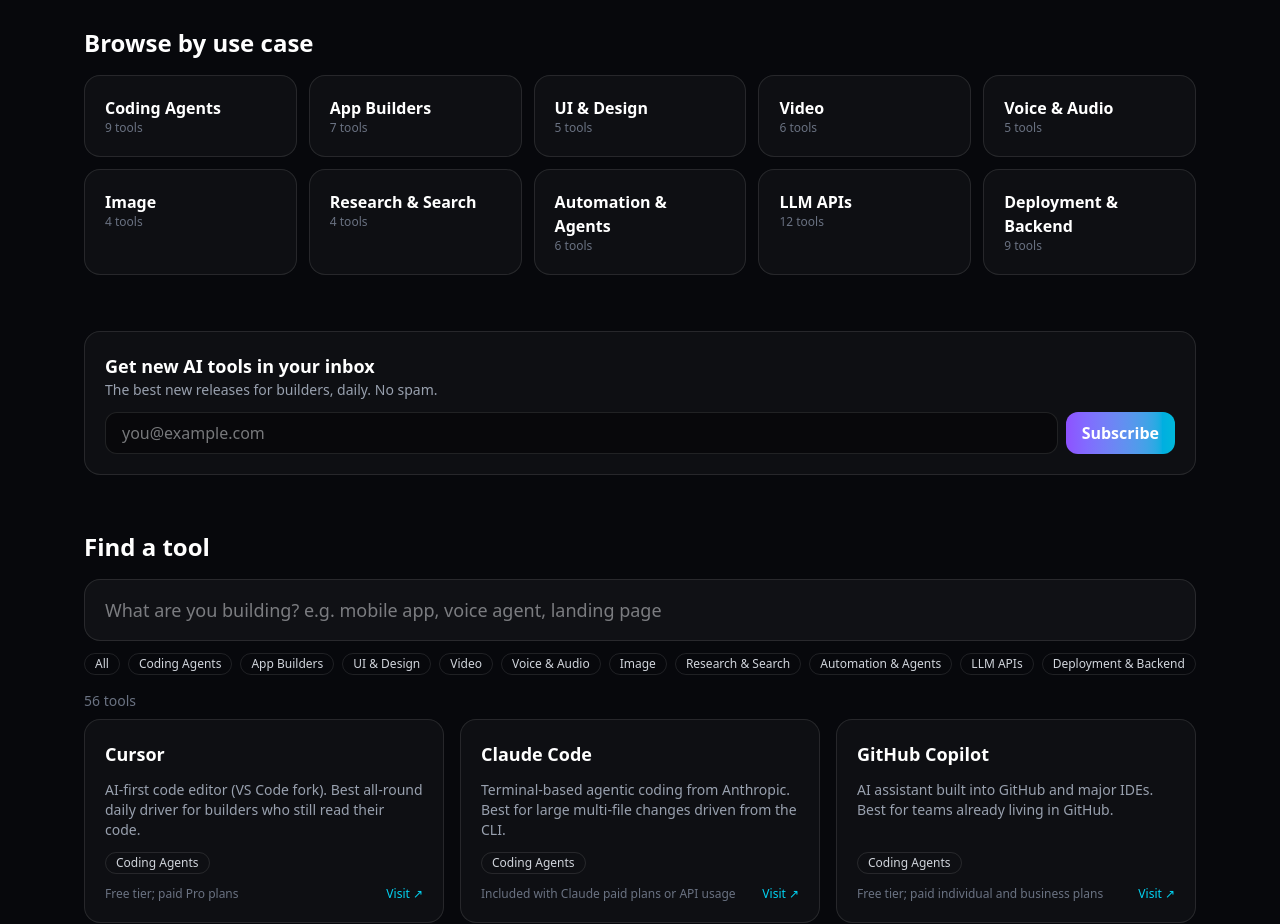
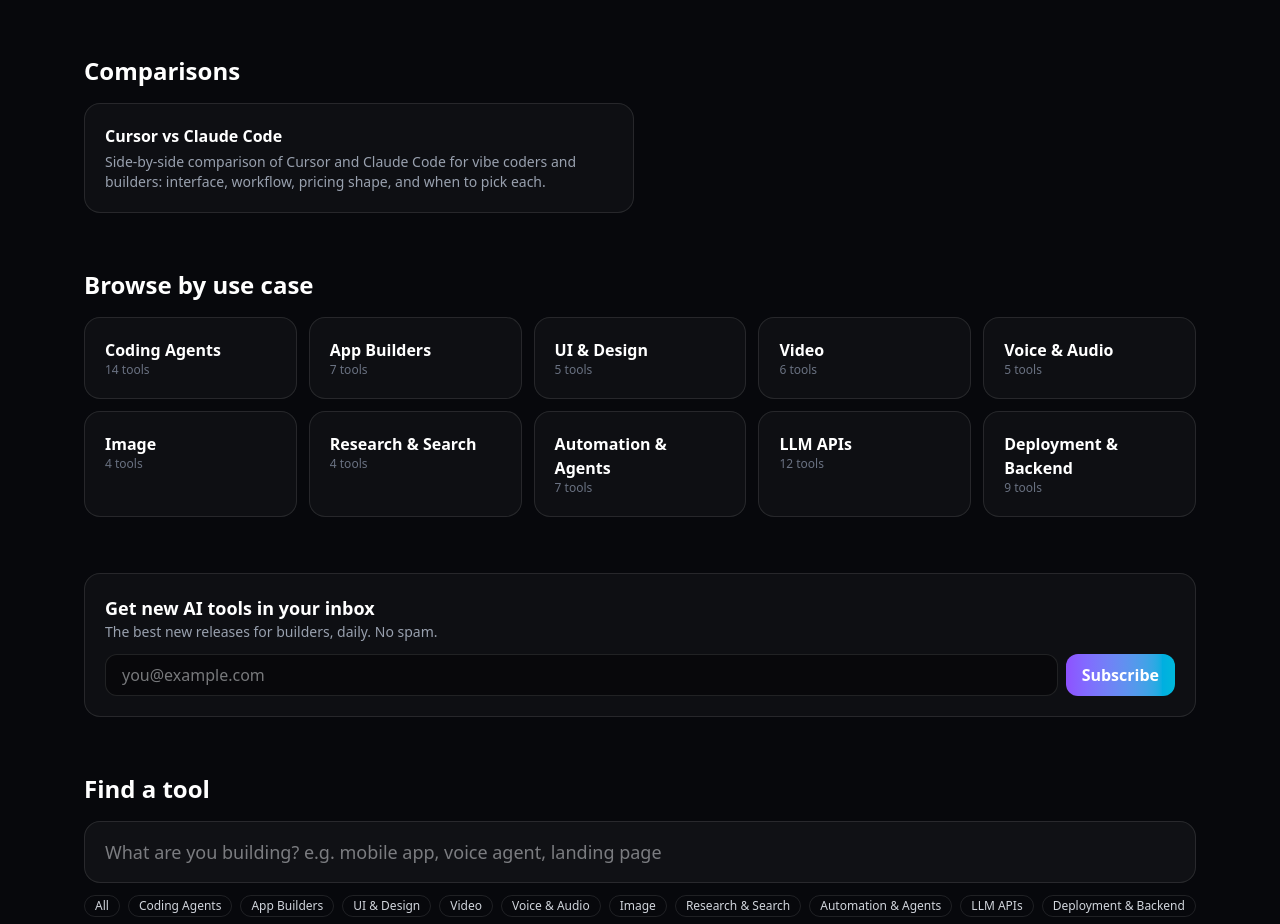
Before and after one commit to smeyerd-pixel/buildstack, a Next.js app: page / in a window 1280 px wide. Shown: the part 795-1719 px from the top of the page. Built offline with nearby package versions, Linux system fonts and the light colour scheme; no server answers.

Commit message:
feat: add 5 AI builder tools and Cursor vs Claude Code comparison
Daily ops 2026-10-16: list Kerno, Tiden, CodeCrab, Moyai, and Rill Browser
with verified URLs; add SEO comparison page with sitemap and internal links.

```diff
--- /dev/null
+++ b/app/compare/[slug]/page.tsx
@@ -0,0 +1,96 @@
+import { notFound } from "next/navigation";
+import Link from "next/link";
+import type { Metadata } from "next";
+import ToolCard from "@/components/ToolCard";
+import { comparisons, getComparison } from "@/data/comparisons";
+import { getTool } from "@/lib/data";
+import { SITE } from "@/lib/config";
+
+export const generateStaticParams = () => comparisons.map((c) => ({ slug: c.slug }));
+export const dynamicParams = false;
+
+export async function generateMetadata({ params }: { params: Promise<{ slug: string }> }): Promise<Metadata> {
+  const c = getComparison((await params).slug);
+  if (!c) return {};
+  return {
+    title: c.title,
+    description: c.description,
+    alternates: { canonical: `/compare/${c.slug}` },
+    openGraph: { title: c.title, description: c.description },
+  };
+}
+
+export default async function Page({ params }: { params: Promise<{ slug: string }> }) {
+  const c = getComparison((await params).slug);
+  if (!c) notFound();
+  const a = getTool(c.toolA);
+  const b = getTool(c.toolB);
+  if (!a || !b) notFound();
+
+  const ld = {
+    "@context": "https://schema.org",
+    "@type": "Article",
+    headline: c.title,
+    description: c.description,
+    url: `${SITE.url}/compare/${c.slug}`,
+    dateModified: "2026-10-16",
+  };
+
+  return (
+    <div className="space-y-8 pt-6">
+      <script type="application/ld+json" dangerouslySetInnerHTML={{ __html: JSON.stringify(ld) }} />
+      <div>
+        <p className="text-sm text-violet-300">Comparison</p>
+        <h1 className="mt-1 text-4xl font-bold text-white">{c.title}</h1>
+        <p className="mt-3 max-w-3xl text-gray-400">{c.summary}</p>
+      </div>
+
+      <div className="grid gap-4 sm:grid-cols-2">
+        <ToolCard tool={a} />
+        <ToolCard tool={b} />
+      </div>
+
+      <section className="overflow-hidden rounded-xl border border-white/10">
+        <table className="w-full text-left text-sm">
+          <thead className="bg-white/5 text-gray-400">
+            <tr>
+              <th className="px-4 py-3 font-medium">Factor</th>
+              <th className="px-4 py-3 font-medium">{a.name}</th>
+              <th className="px-4 py-3 font-medium">{b.name}</th>
+            </tr>
+          </thead>
+          <tbody>
+            {c.points.map((p) => (
+              <tr key={p.label} className="border-t border-white/10 align-top">
+                <td className="px-4 py-3 font-medium text-white">{p.label}</td>
+                <td className="px-4 py-3 text-gray-300">{p.a}</td>
+                <td className="px-4 py-3 text-gray-300">{p.b}</td>
+              </tr>
+            ))}
+          </tbody>
+        </table>
+      </section>
+
+      <section className="grid gap-4 sm:grid-cols-2">
+        <div className="card p-6">
+          <h2 className="text-lg font-semibold text-white">Pick {a.name} if…</h2>
+          <p className="mt-2 text-sm text-gray-400">{c.pickA}</p>
+          <Link href={`/tools/${a.slug}`} className="mt-4 inline-block text-sm text-cyan-400 hover:underline">
+            {a.name} details →
+          </Link>
+        </div>
+        <div className="card p-6">
+          <h2 className="text-lg font-semibold text-white">Pick {b.name} if…</h2>
+          <p className="mt-2 text-sm text-gray-400">{c.pickB}</p>
+          <Link href={`/tools/${b.slug}`} className="mt-4 inline-block text-sm text-cyan-400 hover:underline">
+            {b.name} details →
+          </Link>
+        </div>
+      </section>
+
+      <p className="text-xs text-gray-600">
+        Updated 2026-10-16 on {SITE.name}. Pricing and features change; check each official site before you buy.
+      </p>
+    </div>
+  );
+}
--- a/app/llms.txt/route.ts
+++ b/app/llms.txt/route.ts
@@ -1,9 +1,11 @@
 import { tools, categories, toolsIn } from "@/lib/data";
+import { comparisons } from "@/data/comparisons";
 import { SITE } from "@/lib/config";
 export const dynamic = "force-static";
 export function GET() {
   const body = [`# ${SITE.name}`, "", `> ${SITE.tagline}. ${tools.length} curated AI tools organized by use case, with pricing notes and a short verdict on what each is best for.`, "",
     ...categories.flatMap((c) => [`## ${c.name}`, c.description, ...toolsIn(c.slug).map((t) => `- [${t.name}](${SITE.url}/tools/${t.slug}): ${t.verdict} Pricing: ${t.pricing}. Official site: ${t.url}`), ""]),
+    "## Comparisons", ...comparisons.map((c) => `- [${c.title}](${SITE.url}/compare/${c.slug}): ${c.description}`), "",
     "## Other", `- [Sponsor / featured listings](${SITE.url}/sponsor)`].join("\n");
   return new Response(body, { headers: { "Content-Type": "text/plain; charset=utf-8" } });
 }
--- a/app/page.tsx
+++ b/app/page.tsx
@@ -4,6 +4,7 @@ import ToolCard from "@/components/ToolCard";
 import FeaturedSlot from "@/components/FeaturedSlot";
 import Newsletter from "@/components/Newsletter";
 import { tools, categories, newest, toolsIn } from "@/lib/data";
+import { comparisons } from "@/data/comparisons";
 import { SITE } from "@/lib/config";
 export default function Home() {
   const ld = { "@context": "https://schema.org", "@type": "WebSite", name: SITE.name, url: SITE.url, description: SITE.tagline };
@@ -17,6 +18,19 @@ export default function Home() {
       <FeaturedSlot />
       <section><h2 className="mb-4 text-2xl font-semibold text-white">New releases</h2>
         <div className="grid gap-4 sm:grid-cols-2 lg:grid-cols-4">{newest(4).map((t) => <ToolCard key={t.slug} tool={t} />)}</div></section>
+      {comparisons.length > 0 && (
+        <section>
+          <h2 className="mb-4 text-2xl font-semibold text-white">Comparisons</h2>
+          <div className="grid gap-3 sm:grid-cols-2">
+            {comparisons.map((c) => (
+              <Link key={c.slug} href={`/compare/${c.slug}`} className="card">
+                <div className="font-semibold text-white">{c.title}</div>
+                <div className="mt-1 text-sm text-gray-400">{c.description}</div>
+              </Link>
+            ))}
+          </div>
+        </section>
+      )}
       <section id="categories"><h2 className="mb-4 text-2xl font-semibold text-white">Browse by use case</h2>
         <div className="grid gap-3 sm:grid-cols-2 lg:grid-cols-5">{categories.map((c) => (
           <Link key={c.slug} href={`/use-case/${c.slug}`} className="card"><div className="font-semibold text-white">{c.name}</div><div className="text-xs text-gray-500">{toolsIn(c.slug).length} tools</div></Link>))}</div></section>
--- a/app/sitemap.ts
+++ b/app/sitemap.ts
@@ -1,11 +1,13 @@
 import type { MetadataRoute } from "next";
 import { tools, categories } from "@/lib/data";
+import { comparisons } from "@/data/comparisons";
 import { SITE } from "@/lib/config";
 export default function sitemap(): MetadataRoute.Sitemap {
   return [
     { url: SITE.url, changeFrequency: "daily", priority: 1 },
     { url: `${SITE.url}/sponsor` },
     ...categories.map((c) => ({ url: `${SITE.url}/use-case/${c.slug}`, changeFrequency: "daily" as const, priority: 0.8 })),
+    ...comparisons.map((c) => ({ url: `${SITE.url}/compare/${c.slug}`, changeFrequency: "weekly" as const, priority: 0.7, lastModified: "2026-10-16" })),
     ...tools.map((t) => ({ url: `${SITE.url}/tools/${t.slug}`, lastModified: t.added })),
   ];
 }
--- a/app/tools/[slug]/page.tsx
+++ b/app/tools/[slug]/page.tsx
@@ -3,6 +3,7 @@ import Link from "next/link";
 import type { Metadata } from "next";
 import ToolCard from "@/components/ToolCard";
 import { tools, getTool, getCategory, toolsIn } from "@/lib/data";
+import { comparisonsForTool } from "@/data/comparisons";
 import { SITE } from "@/lib/config";
 export const generateStaticParams = () => tools.map((t) => ({ slug: t.slug }));
 export const dynamicParams = false;
@@ -14,6 +15,7 @@ export async function generateMetadata({ params }: { params: Promise<{ slug: str
 export default async function Page({ params }: { params: Promise<{ slug: string }> }) {
   const t = getTool((await params).slug); if (!t) notFound();
   const alts = toolsIn(t.categories[0]).filter((x) => x.slug !== t.slug).slice(0, 3);
+  const comps = comparisonsForTool(t.slug);
   const ld = { "@context": "https://schema.org", "@type": "SoftwareApplication", name: t.name, url: t.url, applicationCategory: getCategory(t.categories[0])?.name, description: t.verdict, offers: { "@type": "Offer", description: t.pricing } };
   return (
     <div className="space-y-8 pt-6">
@@ -27,6 +29,15 @@ export default async function Page({ params }: { params: Promise<{ slug: string
           <div><dt className="text-gray-500">Added</dt><dd>{t.added}</dd></div>
         </dl>
         <a href={t.url} target="_blank" rel="noopener" className="btn">Visit {t.name} ↗</a>
+        {comps.length > 0 && (
+          <div className="flex flex-wrap gap-2 pt-1 text-sm">
+            {comps.map((cmp) => (
+              <Link key={cmp.slug} href={`/compare/${cmp.slug}`} className="text-cyan-400 hover:underline">
+                {cmp.title} →
+              </Link>
+            ))}
+          </div>
+        )}
       </div>
       {alts.length > 0 && <section><h2 className="mb-4 text-2xl font-semibold text-white">Alternatives to {t.name}</h2>
         <div className="grid gap-4 sm:grid-cols-3">{alts.map((a) => <ToolCard key={a.slug} tool={a} />)}</div></section>}
--- /dev/null
+++ b/data/comparisons.ts
@@ -0,0 +1,52 @@
+export type Comparison = {
+  slug: string;
+  title: string;
+  description: string;
+  toolA: string;
+  toolB: string;
+  summary: string;
+  points: { label: string; a: string; b: string }[];
+  pickA: string;
+  pickB: string;
+};
+
+export const comparisons: Comparison[] = [
+  {
+    slug: "cursor-vs-claude-code",
+    title: "Cursor vs Claude Code",
+    description:
+      "Side-by-side comparison of Cursor and Claude Code for vibe coders and builders: interface, workflow, pricing shape, and when to pick each.",
+    toolA: "cursor",
+    toolB: "claude-code",
+    summary:
+      "Both are top coding agents in 2026. Cursor is an AI-first IDE (VS Code fork) built for visual, multi-file editing with model choice. Claude Code is Anthropic's agentic coder that shines in the terminal and across large multi-file changes. Many builders use both.",
+    points: [
+      {
+        label: "Shape",
+        a: "Standalone AI-first code editor (VS Code fork) with agent features in the UI",
+        b: "Agent-first workflow: terminal CLI plus IDE extensions, desktop, and web",
+      },
+      {
+        label: "Best for",
+        a: "Daily driver editing, rapid iteration, and reviewing visual diffs",
+        b: "Large multi-file refactors and long autonomous sessions from the CLI",
+      },
+      {
+        label: "Pricing shape",
+        a: "Free tier; paid Pro plans",
+        b: "Included with Claude paid plans or API usage",
+      },
+      {
+        label: "Models",
+        a: "Multiple labs selectable inside the editor",
+        b: "Anthropic Claude models via your Claude plan or API",
+      },
+    ],
+    pickA: "You want an IDE as your home base and prefer editing with agents in the UI.",
+    pickB: "You live in the terminal, want deep autonomous runs, or already pay for Claude.",
+  },
+];
+
+export const getComparison = (slug: string) => comparisons.find((c) => c.slug === slug);
+export const comparisonsForTool = (toolSlug: string) =>
+  comparisons.filter((c) => c.toolA === toolSlug || c.toolB === toolSlug);
--- a/data/tools.ts
+++ b/data/tools.ts
@@ -61,4 +61,10 @@ export const tools: Tool[] = [
   { slug: "clerk", name: "Clerk", url: "https://clerk.com", categories: ["deployment-backend"], pricing: "Free tier; paid plans", verdict: "Drop-in auth and user management. Best for adding login in minutes.", added: A },
   { slug: "convex", name: "Convex", url: "https://www.convex.dev", categories: ["deployment-backend"], pricing: "Free tier; paid plans", verdict: "Reactive TypeScript backend database. Best for real-time apps built with AI.", added: A },
   { slug: "modal", name: "Modal", url: "https://modal.com", categories: ["deployment-backend", "llm-apis"], pricing: "Usage-based with free credits", verdict: "Serverless GPUs and Python compute. Best for running your own models.", added: A },
+  // 2026-10-16 daily adds
+  { slug: "kerno", name: "Kerno", url: "https://kerno.io", categories: ["coding-agents", "automation-agents"], pricing: "Free Community plan; Pro from $50/dev/mo", verdict: "AI runtime QA for backends via MCP. Best for catching real-stack bugs from Claude Code, Cursor or Codex before merge.", added: "2026-10-16" },
+  { slug: "tiden", name: "Tiden", url: "https://tiden.ai", categories: ["coding-agents"], pricing: "See vendor site", verdict: "Intent verification for coding agents. Best for proving agent-written code matches versioned specs beside the repo.", added: "2026-10-16" },
+  { slug: "codecrab", name: "CodeCrab", url: "https://www.codecrab.ai", categories: ["coding-agents"], pricing: "Public beta; uses your local AI CLI subscriptions", verdict: "Local-first AI pull request reviewer. Best for privacy-minded code review with Claude Code, Cursor, Codex or Copilot CLI.", added: "2026-10-16" },
+  { slug: "moyai", name: "Moyai", url: "https://github.com/BerriAI/moyai", categories: ["coding-agents"], pricing: "Open source; pay for models and your infra", verdict: "Self-hosted cloud coding agent from LiteLLM. Best for Slack/browser tasks that return a PR with tests on your stack.", added: "2026-10-16" },
+  { slug: "rill-browser", name: "Rill Browser", url: "https://rill.love", categories: ["coding-agents"], pricing: "Free beta (macOS); uses your Claude Code or Codex plan", verdict: "Native Mac browser with Claude Code and Codex beside you. Best for turning any page into an agent task without leaving the browser.", added: "2026-10-16" },
 ];
```
